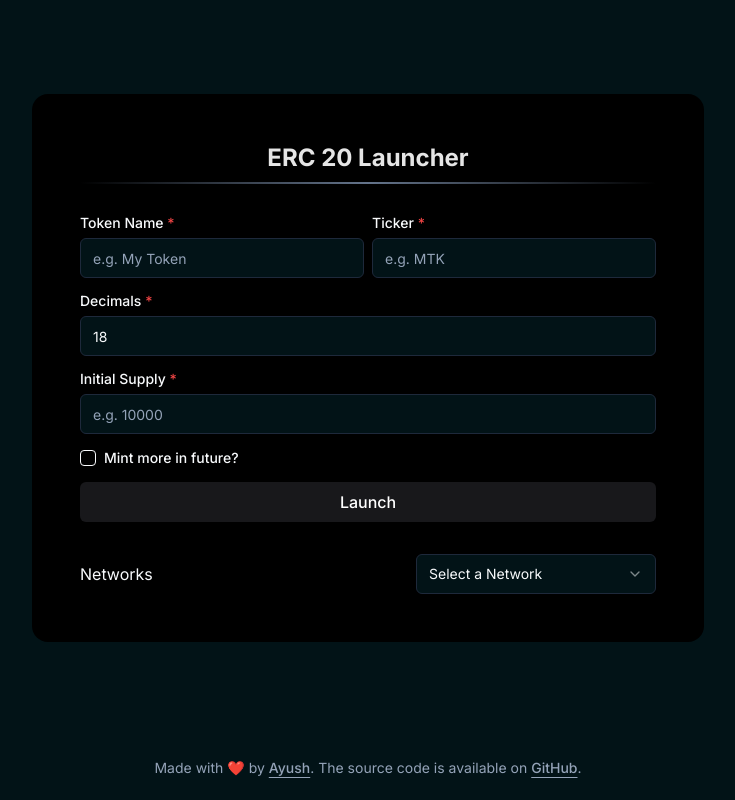
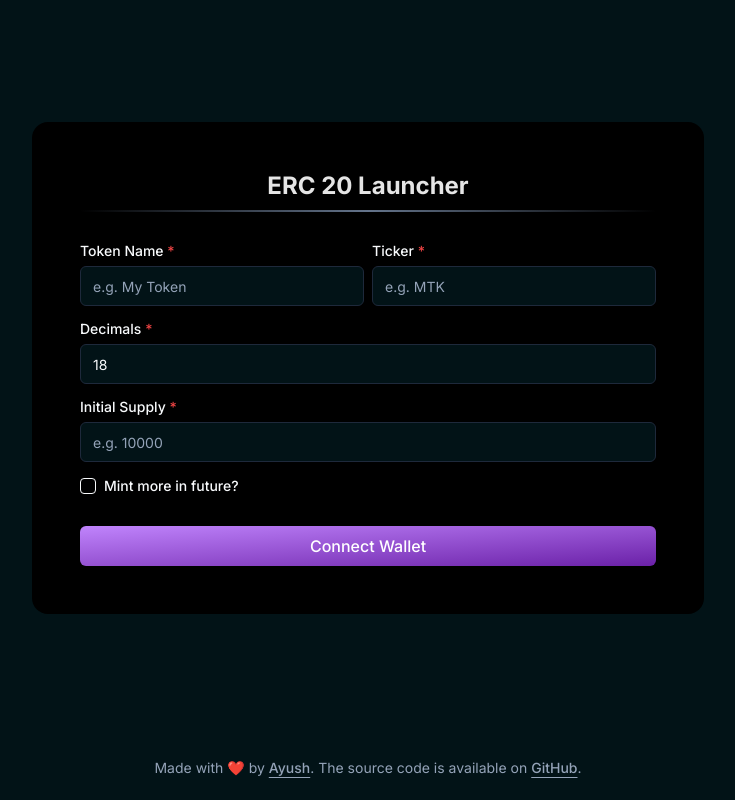
Before and after one commit to A91y/erc20launcher, a Next.js app in the folder app/: page / in a window 1280 px wide. Shown: the whole page, without its empty margins (272-1007 px from the left). Built offline with nearby package versions, Linux system fonts and the light colour scheme.

Commit message:
feat: added connect wallet

```diff
--- a/app/src/components/Form/index.tsx
+++ b/app/src/components/Form/index.tsx
@@ -1,21 +1,43 @@
 "use client";
-import React, { useState } from "react";
-
+import React, { useState, useEffect } from "react";
+import { ethers } from "ethers";
 import { cn } from "@/lib/utils";
 import { Label } from "@/components/ui/label";
 import { Input } from "@/components/ui/input";
 import { Checkbox } from "@/components/ui/checkbox";
-import {
-  Select,
-  SelectContent,
-  SelectGroup,
-  SelectItem,
-  SelectTrigger,
-  SelectValue,
-} from "../ui/select";
+// import {
+//   Select,
+//   SelectContent,
+//   SelectGroup,
+//   SelectItem,
+//   SelectTrigger,
+//   SelectValue,
+// } from "../ui/select";
+
 export default function Form() {
   const [isFutureMintChecked, setIsFutureMintChecked] = useState(false);
   const [isMaxSupplyFixed, setIsMaxSupplyFixed] = useState(true);
+  const [network, setNetwork] = useState<string>("");
+  const [connected, setConnected] = useState(false);
+  const [walletAddress, setWalletAddress] = useState("");
+  const [isMdScreen, setIsMdScreen] = useState(true);
+
+
+  useEffect(() => {
+    const fetchNetwork = async () => {
+      if (typeof (window as any).ethereum !== "undefined") {
+        const provider = new ethers.providers.Web3Provider(
+          (window as any).ethereum
+        );
+        const network = await provider.getNetwork();
+        console.log(network);
+        setNetwork(network.name);
+      } else {
+        setNetwork("Default Network");
+      }
+    };
+    fetchNetwork();
+  }, []);
 
   const handleSubmit = (e: React.FormEvent<HTMLFormElement>) => {
     e.preventDefault();
@@ -31,6 +53,32 @@ export default function Form() {
     console.log("Form submitted");
   };
 
+  async function connectWallet() {
+    const provider = new ethers.providers.Web3Provider(
+      (window as any).ethereum
+    );
+    await provider.send("eth_requestAccounts", []);
+    const signer = await provider.getSigner();
+    const _walletAddress = await signer.getAddress();
+    setConnected(true);
+    setWalletAddress(_walletAddress);
+    localStorage.setItem("walletAddress", _walletAddress);
+  }
+
+  function disconnectWallet() {
+    setConnected(false);
+    setWalletAddress("");
+    localStorage.removeItem("walletAddress");
+  }
+
+  async function handleWalletButtonClick() {
+    if (!connected) {
+      await connectWallet();
+    } else {
+      disconnectWallet();
+    }
+  }
+
   const handleFutureMintCheckboxChange = () => {
     setIsFutureMintChecked(!isFutureMintChecked);
   };
@@ -39,6 +87,29 @@ export default function Form() {
     setIsMaxSupplyFixed(!isMaxSupplyFixed);
   };
 
+  const connectButtonClassName = connected
+    ? "bg-red-500"
+    : "from-purple-400 to-purple-800 hover:from-purple-500 hover:to-purple-700 ease-in-out duration-300 shadow-md";
+
+  useEffect(() => {
+    const storedWalletAddress = localStorage.getItem("walletAddress");
+    if (storedWalletAddress) {
+      setConnected(true);
+      setWalletAddress(storedWalletAddress);
+    }
+    const handleResize = () => {
+      setIsMdScreen(window.innerWidth >= 768);
+    };
+    handleResize();
+    window.addEventListener("resize", handleResize);
+    return () => {
+      window.removeEventListener("resize", handleResize);
+    };
+  }, []);
+
+  const truncateAddress = (address: string) => {
+    return `${address.slice(0, 6)}...${address.slice(-4)}`;
+  };
   return (
     <div className="max-w-2xl w-full rounded-2xl p-4 md:p-12 shadow-input bg-white dark:bg-black">
       <h1 className="font-bold text-2xl text-neutral-800 dark:text-neutral-200 text-center">
@@ -119,6 +190,7 @@ export default function Form() {
           />
           <Label htmlFor="futureMint">Mint more in future?</Label>
         </div>
+        {connected && (
           <button
             className="bg-gradient-to-br relative group/btn from-black dark:from-zinc-900 dark:to-zinc-900 to-neutral-600 block dark:bg-zinc-800 w-full text-white rounded-md h-10 font-medium shadow-[0px_1px_0px_0px_#ffffff40_inset,0px_-1px_0px_0px_#ffffff40_inset] dark:shadow-[0px_1px_0px_0px_var(--zinc-800)_inset,0px_-1px_0px_0px_var(--zinc-800)_inset]"
             type="submit"
@@ -126,23 +198,41 @@ export default function Form() {
             Launch
             <BottomGradient />
           </button>
+        )}
       </form>
-      <div className="flex justify-between items-center">
-        <div>Networks</div>
+      <button
+        className={cn(
+          "bg-gradient-to-br relative group/btn  block w-full text-white rounded-md h-10 font-medium ",
+          connectButtonClassName
+        )}
+        onClick={handleWalletButtonClick}
+      >
+        {connected ? "Disconnect Wallet" : "Connect Wallet"}
+      </button>
+      {connected && (
+        <p className="text-gray-500 mt-2 text-center text-sm"> {isMdScreen ? walletAddress : truncateAddress(walletAddress)}</p>
+      )}
+      {/* <div className="flex justify-between items-center">
+        <div>Network</div>
+        <button>H</button>
+      </div> */}
+      {/* <div className="flex justify-between items-center">
+        <div>Network</div>
         <Select>
           <SelectTrigger className="w-[240px]">
-            <SelectValue placeholder="Select a Network" />
+            <SelectValue placeholder={network} />
           </SelectTrigger>
           <SelectContent>
             <SelectGroup>
               <SelectItem value="default">Default Network</SelectItem>
               <SelectItem value="ethereum-mainnet">Ethereum Mainnet</SelectItem>
               <SelectItem value="sepolia">Sepolia</SelectItem>
-              <SelectItem value="Polygon Amoy">Polygon Amoy</SelectItem>
+              <SelectItem value="polygon">Polygon</SelectItem>
+              <SelectItem value="pineapple">Pineapple</SelectItem>
             </SelectGroup>
           </SelectContent>
         </Select>
-      </div>
+      </div> */}
     </div>
   );
 }
```
Lines whose indentation alone changed are shown as unchanged.
